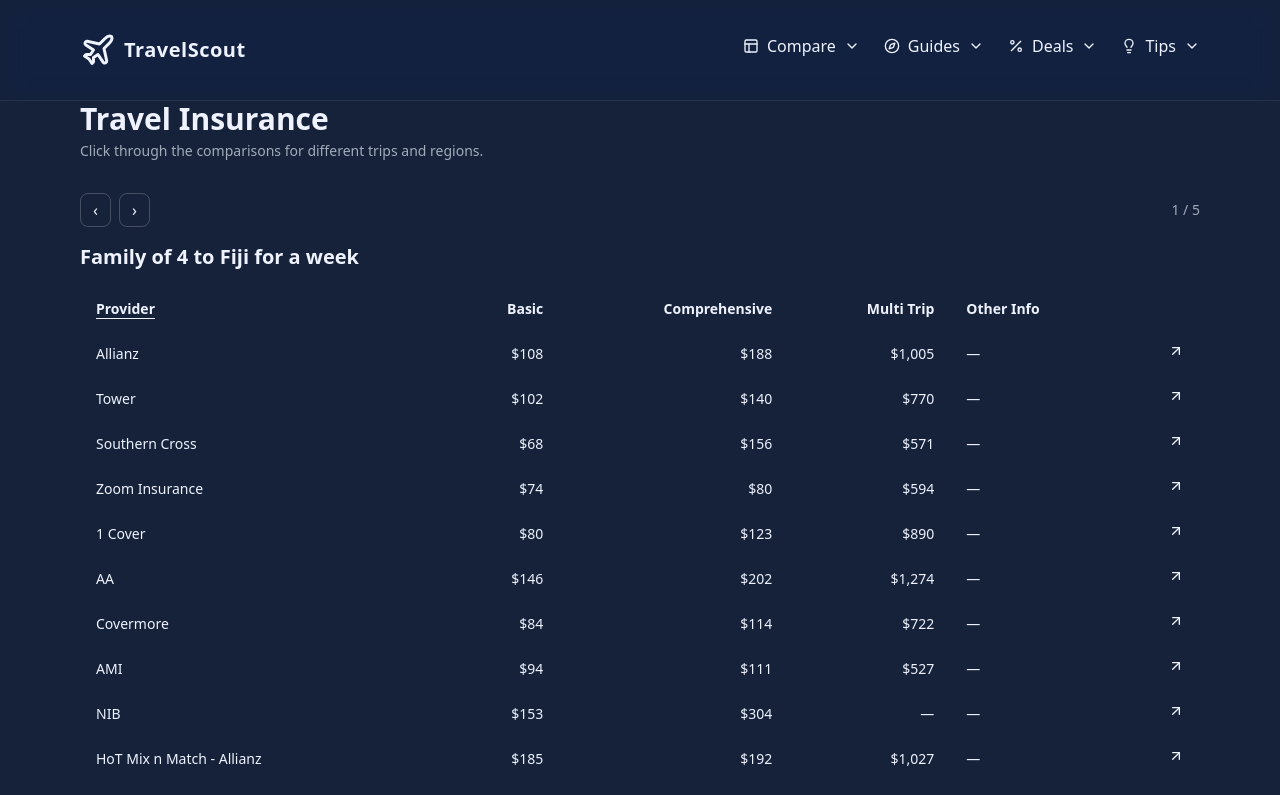
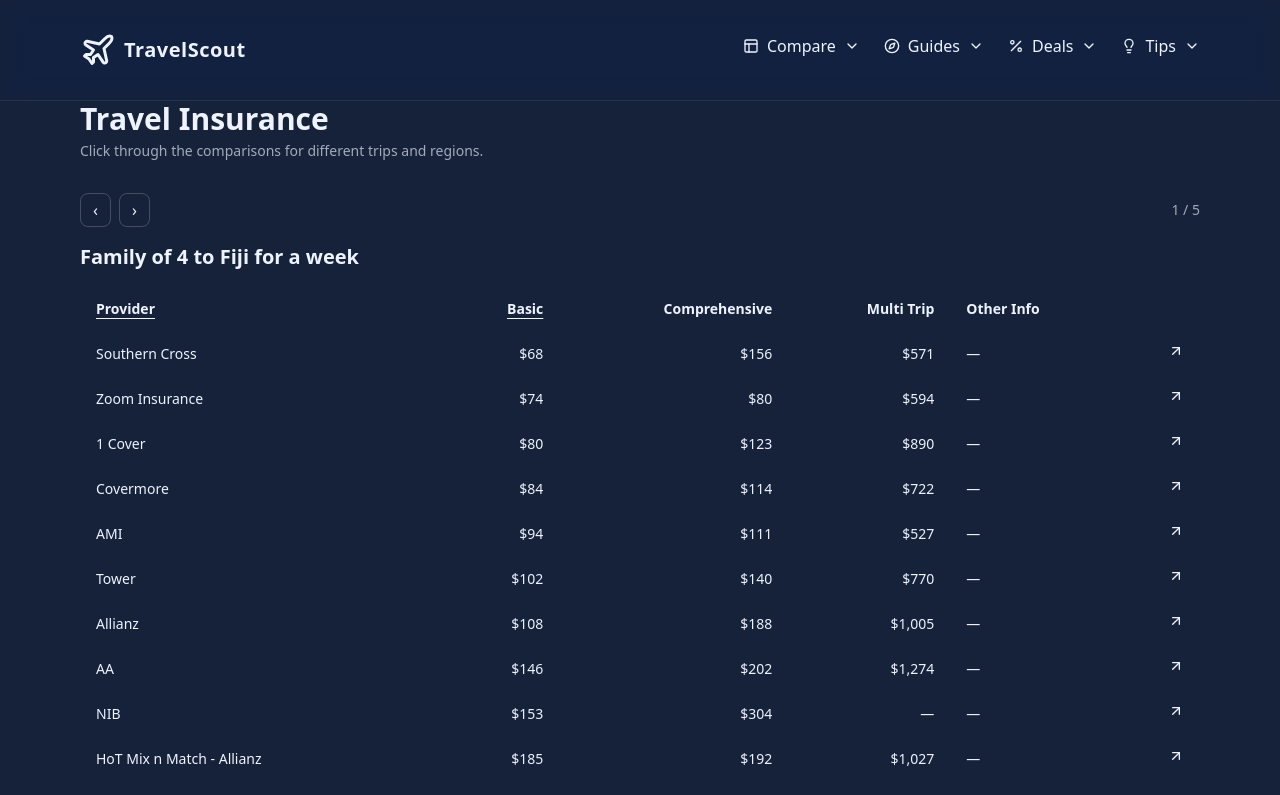
Before and after one commit to BrettWS2025/travelscout, a Next.js app: page /compare/travel-insurance in a window 1280 px wide. Shown: the top 795 px of the page. Built offline with nearby package versions, Linux system fonts and the light colour scheme.

Commit message:
Update InsuranceSlides.tsx

```diff
--- a/components/InsuranceSlides.tsx
+++ b/components/InsuranceSlides.tsx
@@ -13,14 +13,27 @@ type Props = {
 
 type WithIns = ProductOffer & { _ins: InsuranceRow };
 
-function toOfferRows(rows: InsuranceRow[]): WithIns[] {
+/** Map insurance rows to ProductOffer rows for the table. Also copy `basic` → `priceMin` so table sort works. */
+function toOfferRows(rows: InsuranceRow[], currency: string): WithIns[] {
   return rows.map((r) => ({
     id: r.id,
     vendor: r.provider,
     url: r.url ?? "#",
-    // everything else lives under _ins for custom cells
+    // enable built-in price sorting on the "price" column:
+    priceMin: typeof r.basic === "number" ? r.basic : undefined,
+    currency,
+    // keep the original row for custom cell renderers:
     _ins: r,
   })) as WithIns[];
+}
+
+/** Sort by basic ascending; nulls last. */
+function byBasicAsc(a: InsuranceRow, b: InsuranceRow): number {
+  const av = a.basic;
+  const bv = b.basic;
+  const ai = av == null ? Infinity : av;
+  const bi = bv == null ? Infinity : bv;
+  return ai - bi;
 }
 
 export default function InsuranceSlides({ slides, currency = "NZD" }: Props) {
@@ -28,14 +41,20 @@ export default function InsuranceSlides({ slides, currency = "NZD" }: Props) {
   const total = slides.length;
   const slide = slides[i];
 
-  const rows: WithIns[] = useMemo(() => toOfferRows(slide.rows), [slide]);
+  // Sort the active slide’s rows by basic (cheapest → most expensive), nulls last
+  const rows: WithIns[] = useMemo(() => {
+    const sorted = [...slide.rows].sort(byBasicAsc);
+    return toOfferRows(sorted, currency);
+  }, [slide, currency]);
+
   const columns: ProductsColumn[] = useMemo(() => {
     return [
       { key: "vendor", header: "Provider", sortable: true },
       {
         key: "price",
-        header: "Basic",
+        header: slide.basicLabel || "Basic",
         align: "right",
+        sortable: true, // now works via priceMin we set above
         cell: (row) => {
           const v = (row as WithIns)._ins.basic;
           return v != null ? formatCurrency(v, currency) : "—";
@@ -45,6 +64,7 @@ export default function InsuranceSlides({ slides, currency = "NZD" }: Props) {
         key: "rating",
         header: "Comprehensive",
         align: "right",
+        // keep read-only here; could also copy to a numeric field to enable sorting if you want
         cell: (row) => {
           const v = (row as WithIns)._ins.comprehensive;
           return v != null ? formatCurrency(v, currency) : "—";
@@ -62,7 +82,7 @@ export default function InsuranceSlides({ slides, currency = "NZD" }: Props) {
       {
         key: "title",
         header: "Other Info",
-        cell: (row) => ( (row as WithIns)._ins.other ?? "—"),
+        cell: (row) => (row as WithIns)._ins.other ?? "—",
       },
       // icon-only link at far right, no header
       { key: "link", header: "", align: "right" },
@@ -121,9 +141,7 @@ export default function InsuranceSlides({ slides, currency = "NZD" }: Props) {
             key={s.title}
             type="button"
             onClick={() => go(idx)}
-            className={`px-2 py-1 rounded ${
-              idx === i ? "bg-white/20" : "bg-white/10"
-            }`}
+            className={`px-2 py-1 rounded ${idx === i ? "bg-white/20" : "bg-white/10"}`}
             aria-current={idx === i ? "page" : undefined}
             aria-label={`Go to ${s.title}`}
             title={s.title}
```
